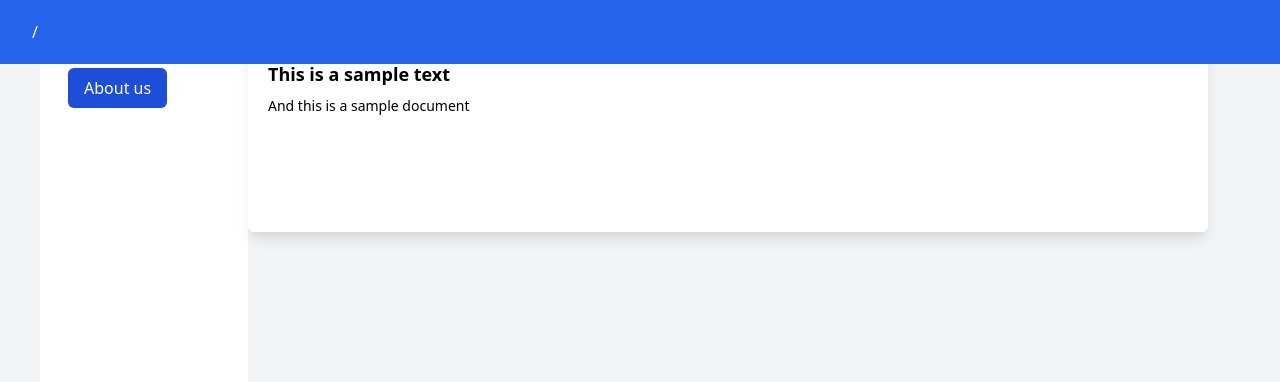
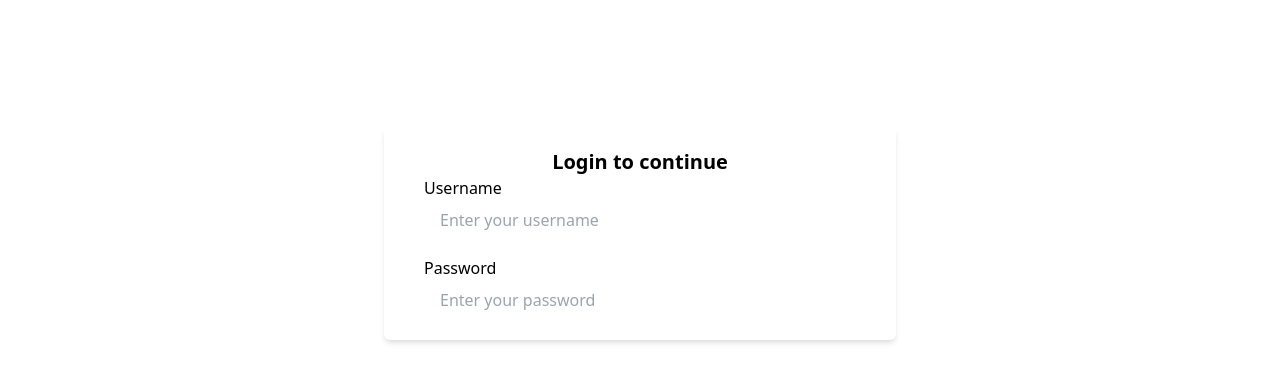
Before and after one commit to SaptarshiBagchi/NextApp, a Next.js app: page / in a window 1280 px wide. Shown: the top 382 px of the page. Built offline with nearby package versions, Linux system fonts and the light colour scheme.

Commit message:
form instantiated

```diff
--- a/pages/_app.js
+++ b/pages/_app.js
@@ -5,7 +5,8 @@ import Navbar from "../components/Navbar";
 function MyApp({ Component, pageProps, router }) {
   return (
     <>
-      <Navbar />
+      {router.route !== "/" && <Navbar />}
+
       <AnimatePresence exitBeforeEnter>
         <Component {...pageProps} key={router.route} />
       </AnimatePresence>
--- a/pages/index.js
+++ b/pages/index.js
@@ -5,23 +5,30 @@ import { motion } from "framer-motion";
 
 export default function Home() {
   return (
-    <div className="relative bg-gray-100 w-screen p-10 h-screen flex">
-      <div className="lg:fixed md:relative bg-white h-screen lg:w-52">
-        <Link href="/about" className="relative top-5 left-5">
-          <button className="rounded-md bg-blue-700 text-white px-4 py-2 m-7">
-            About us
-          </button>
-        </Link>
-      </div>
-      <div className="relative lg:w-4/5 p-5 sm:w-full bg-white h-48 ml-52 rounded-md shadow-lg overflow-hidden">
-        <motion.div
-          initial={{ opacity: 0, x: "-100%" }}
-          animate={{ opacity: 1, x: 0 }}
-          exit={{ opacity: 0, x: "100%" }}
-        >
-          <h1 className="font-semibold text-lg">This is a sample text</h1>
-          <p className="text-sm my-2">And this is a sample document</p>
-        </motion.div>
+    <div className="w-full h-screen">
+      <div className="w-2/5 h-auto px-10 py-5 mx-auto mt-32 bg-white rounded-md shadow-md">
+        <h3 className="text-center font-semibold text-xl ">
+          Login to continue
+        </h3>
+        <form onSubmit={null}>
+          <div>
+            <label>Username</label>
+          </div>
+          <input
+            type="text"
+            className="w-full px-4 py-2"
+            placeholder="Enter your username"
+          ></input>
+
+          <div className="mt-4">
+            <label>Password</label>
+          </div>
+          <input
+            type="password"
+            className="w-full px-4 py-2"
+            placeholder="Enter your password"
+          ></input>
+        </form>
       </div>
     </div>
   );
```
